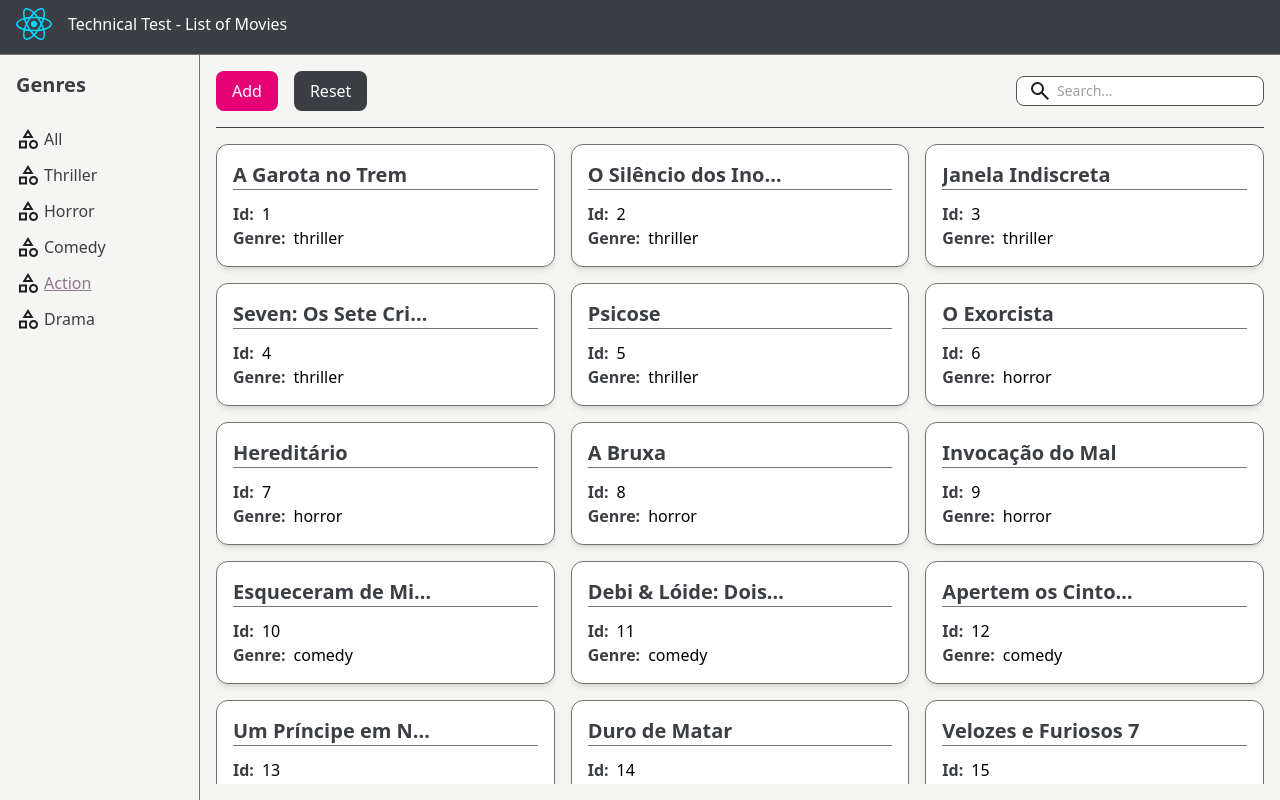
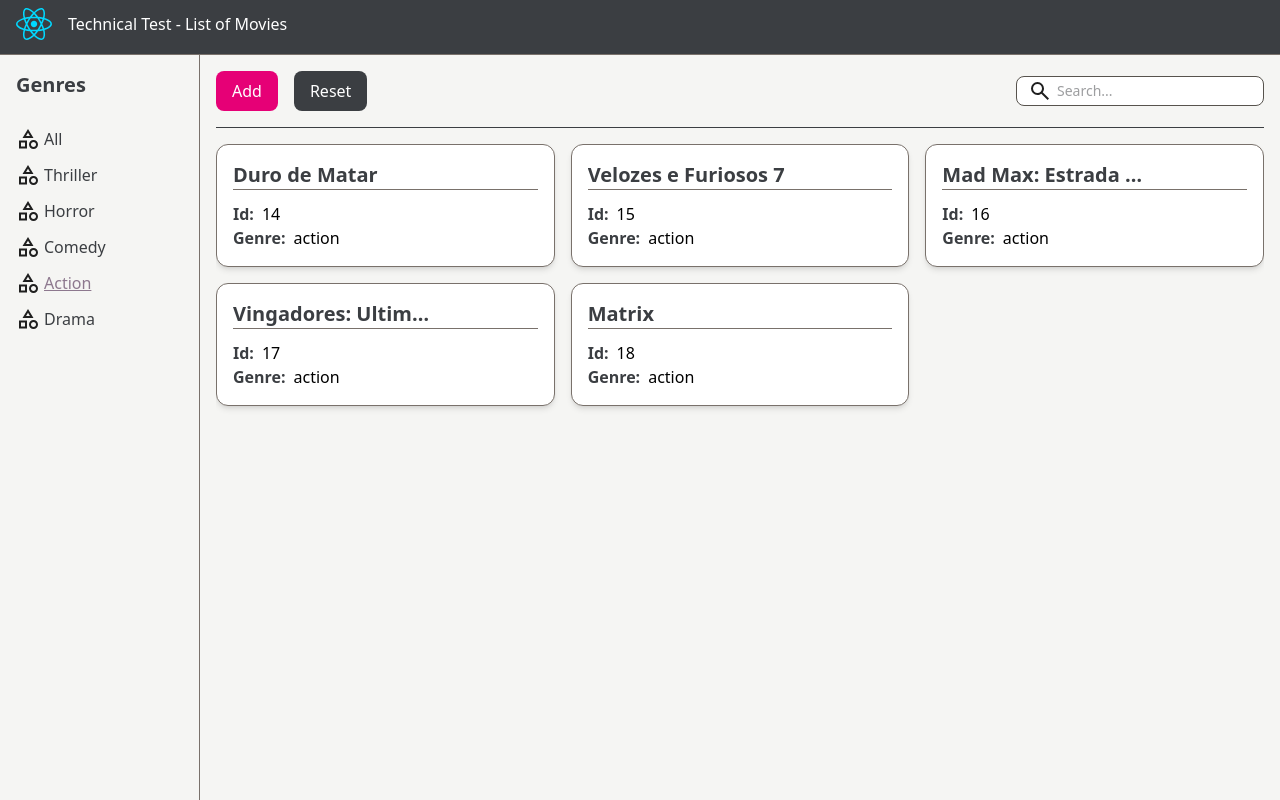
Before and after one commit to enkinduweles/technical_test_HAE, a React (Vite) app: page /action in a window 1280 px wide. Built offline with nearby package versions, Linux system fonts and the light colour scheme.

Commit message:
fix: position of browser router

```diff
--- a/src/main.tsx
+++ b/src/main.tsx
@@ -7,12 +7,17 @@ import { CustomProviders } from './provider/CustomProviders.tsx';
 
 createRoot(document.getElementById('root')!).render(
   <StrictMode>
-    <CustomProviders>
-      <BrowserRouter>
-        <Routes>
-          <Route path="/:genre?" element={<App />} />
-        </Routes>
-      </BrowserRouter>
-    </CustomProviders>
+    <BrowserRouter>
+      <Routes>
+        <Route
+          path="/:genre?"
+          element={
+            <CustomProviders>
+              <App />
+            </CustomProviders>
+          }
+        />
+      </Routes>
+    </BrowserRouter>
   </StrictMode>
 );
```
